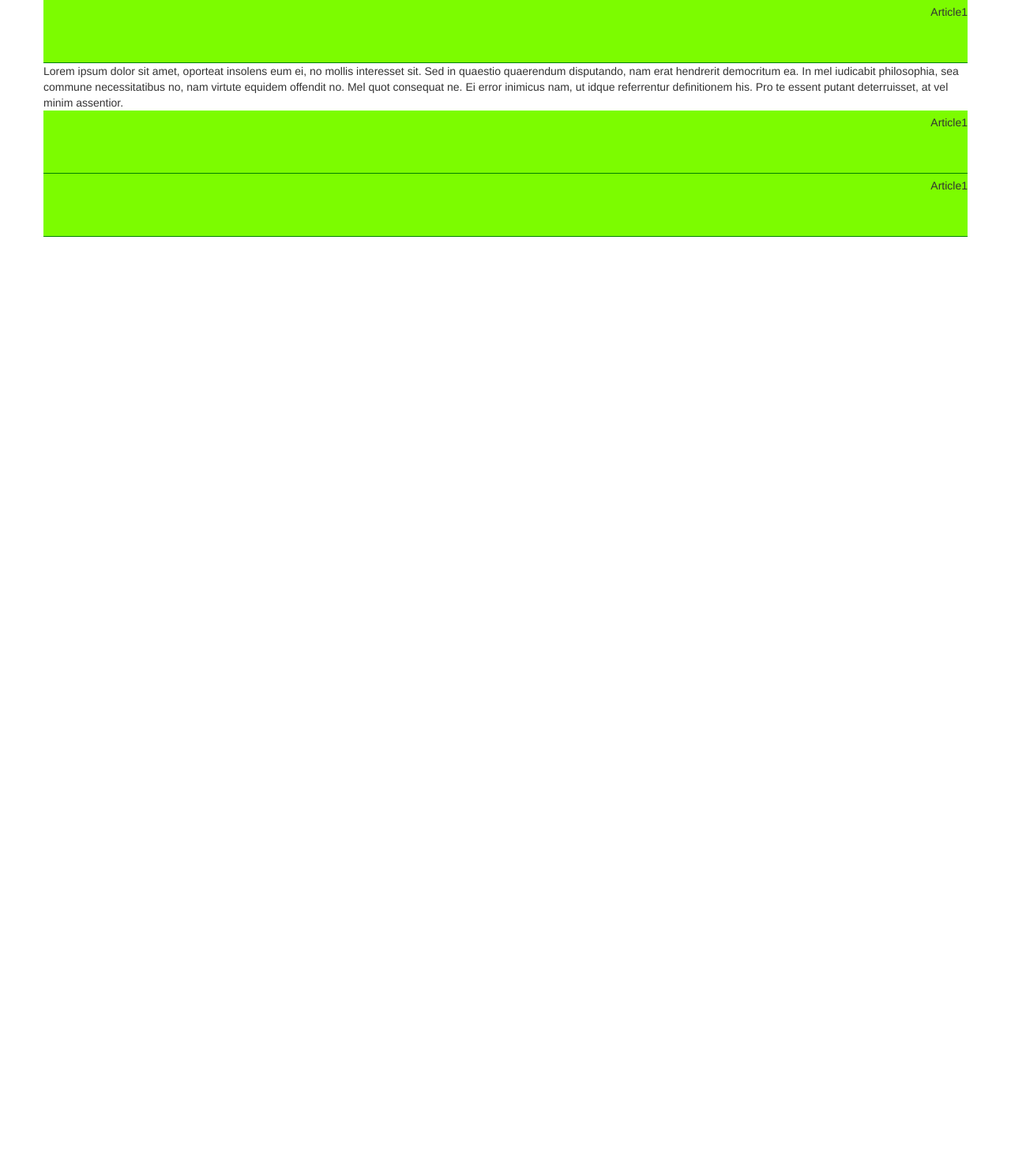
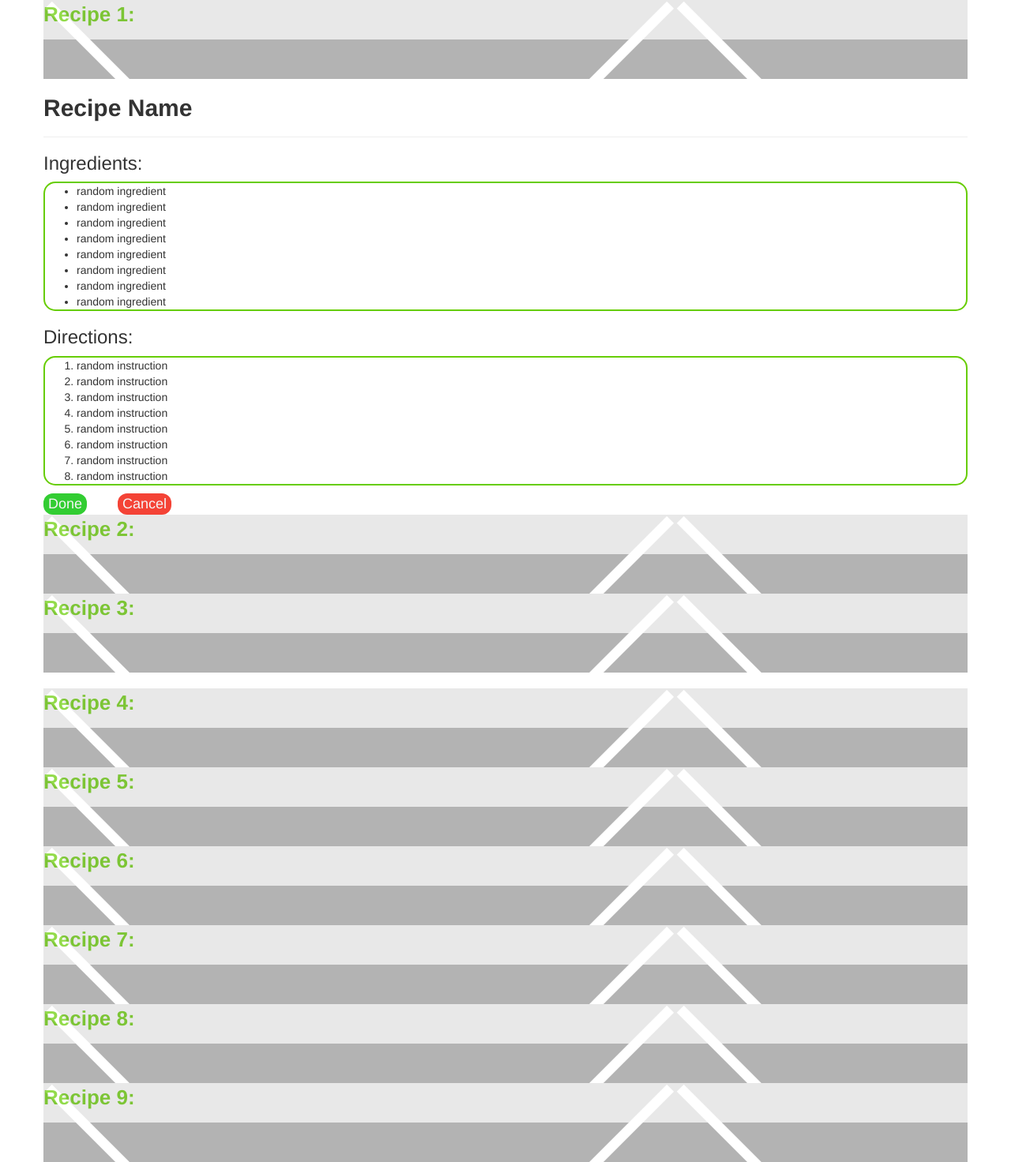
Before and after one commit to AustinBCIT/MVF, a PHP site: page /ingredients.html in a window 1280 px wide, after a click on "Recipe 1:". Shown: the part 52-1524 px from the top of the page at 79% size. Before the commit the page ends 352 px from the top, so only its background shows below. Run offline with PHP 8.4, Linux system fonts and the light colour scheme; some libraries are stand-ins or nearby versions.

Commit message:
turned ingredients into recipes page pretty mucho

```diff
--- a/css/mobile.css
+++ b/css/mobile.css
@@ -139,8 +139,69 @@ legend{font-size:15px !important;}
 
 
 
+
+/* Recipes Page */
+
+.done {
+
+    background-color: limegreen;
+    color: whitesmoke;
+    font-size: 18px;
+    border-radius: 12px;
+    border:none;
+}
+
+.cancel {
+
+    background-color: #f44336;
+    color: whitesmoke;
+    font-size: 18px;
+    border-radius:12px;
+    border: none;
+
+}
+
+
+.recipeName {
+
+    font-weight: bold;
+
+}
+
+hr {
+
+    background-color: brown
+
+}
+
+.recipe {
+
+     background-color: white;
+    opacity: 0.7;
+    font-size: 26px;
+    font-weight: bold;
+    color: #66cd00;
+    height: 50px;
+
+}
+
+.recipe-bg {
+
+    background-image: url(Placeholder.png);
+    height: 100px;
+
+}
+
+
+ .ingredients {
+
+    border-style: solid;
+    border-width: 2px;
+    border-color: #66cd00;
+    border-radius: 15px;
+}
+
 /* Tips and trick CSS */
-
 .title-container{text-align: center;
 font-size:30px;
 }
--- a/ingredients.html
+++ b/ingredients.html
@@ -57,26 +57,296 @@
      <div class="panel-group" id="accordion">
    <div class="container">
        <div class="row">
-        <div data-parent="#accordion" data-toggle="collapse" data-target="#demo" class=" article-bg"><p class="article">Article1</p>
+        <div data-parent="#accordion" data-toggle="collapse" data-target="#demo" class=" recipe-bg"><p class="recipe">Recipe 1:</p>
 
         </div>
-           <div id="demo" class="collapse">Lorem ipsum dolor sit amet, oporteat insolens eum ei, no mollis interesset sit. Sed in quaestio quaerendum disputando, nam erat hendrerit democritum ea. In mel iudicabit philosophia, sea commune necessitatibus no, nam virtute equidem offendit no. Mel quot consequat ne. Ei error inimicus nam, ut idque referrentur definitionem his. Pro te essent putant deterruisset, at vel minim assentior.</div>
+           <div id="demo" class="collapse"><h2 class="recipeName">Recipe Name</h2>
+               <hr>
+                <h3>Ingredients: </h3>
+               <div><ul class="ingredients">
+               <li>random ingredient</li>
+               <li>random ingredient</li>
+               <li>random ingredient</li>
+               <li>random ingredient</li>
+               <li>random ingredient</li>
+               <li>random ingredient</li>
+               <li>random ingredient</li>
+               <li>random ingredient</li>
+               </ul></div>
+               <h3>Directions:</h3>
+                 <div><ol class="ingredients">
+                    <li>random instruction</li>
+                    <li>random instruction</li>
+                    <li>random instruction</li>
+                    <li>random instruction</li>
+                    <li>random instruction</li>
+                    <li>random instruction</li>
+                    <li>random instruction</li>
+                    <li>random instruction</li>
+                    </ol>
+                   </div>
+               <div><button class="done">Done</button>&nbsp;&nbsp;&nbsp;&nbsp;&nbsp;&nbsp;&nbsp;&nbsp;&nbsp;&nbsp;<button class="cancel">Cancel</button></div>
+
+           </div>
 
        </div>
     </div>
 
     <div class="container">
        <div class="row">
-        <div class=" article-bg" data-parent="#accordion" data-toggle="collapse" data-target="#demo1"><p class="article">Article1</p>
+        <div class=" recipe-bg" data-parent="#accordion" data-toggle="collapse" data-target="#demo1"><p class="recipe" >Recipe 2:</p>
         </div>
-           <div id="demo1" class="collapse">Lorem ipsum dolor sit amet, oporteat insolens eum ei, no mollis interesset sit. Sed in quaestio quaerendum disputando, nam erat hendrerit democritum ea. In mel iudicabit philosophia, sea commune necessitatibus no, nam virtute equidem offendit no. Mel quot consequat ne. Ei error inimicus nam, ut idque referrentur definitionem his. Pro te essent putant deterruisset, at vel minim assentior.</div>
+           <div id="demo1" class="collapse"><h2 class="recipeName">Recipe Name</h2>
+               <hr>
+                <h3>Ingredients: </h3>
+               <div><ul class="ingredients">
+               <li>random ingredient</li>
+               <li>random ingredient</li>
+               <li>random ingredient</li>
+               <li>random ingredient</li>
+               <li>random ingredient</li>
+               <li>random ingredient</li>
+               <li>random ingredient</li>
+               <li>random ingredient</li>
+               </ul></div>
+               <h3>Directions:</h3>
+                 <div><ol class="ingredients">
+                    <li>random instruction</li>
+                    <li>random instruction</li>
+                    <li>random instruction</li>
+                    <li>random instruction</li>
+                    <li>random instruction</li>
+                    <li>random instruction</li>
+                    <li>random instruction</li>
+                    <li>random instruction</li>
+                    </ol>
+                   </div>
+               <div><button class="done">Done</button>&nbsp;&nbsp;&nbsp;&nbsp;&nbsp;&nbsp;&nbsp;&nbsp;&nbsp;&nbsp;<button class="cancel">Cancel</button></div>  </div>
        </div>
     </div>
     <div class="container">
        <div class="row">
-        <div class="article-bg" data-parent="#accordion" data-toggle="collapse" data-target="#demo2"><p class="article">Article1</p>
+        <div class="recipe-bg" data-parent="#accordion" data-toggle="collapse" data-target="#demo2"><p class="recipe">Recipe 3:</p>
         </div>
-           <div id="demo2" class="collapse">Lorem ipsum dolor sit amet, oporteat insolens eum ei, no mollis interesset sit. Sed in quaestio quaerendum disputando, nam erat hendrerit democritum ea. In mel iudicabit philosophia, sea commune necessitatibus no, nam virtute equidem offendit no. Mel quot consequat ne. Ei error inimicus nam, ut idque referrentur definitionem his. Pro te essent putant deterruisset, at vel minim assentior.</div>
+           <div id="demo2" class="collapse"><h2 class="recipeName">Recipe Name</h2>
+               <hr>
+                <h3>Ingredients: </h3>
+               <div><ul class="ingredients">
+               <li>random ingredient</li>
+               <li>random ingredient</li>
+               <li>random ingredient</li>
+               <li>random ingredient</li>
+               <li>random ingredient</li>
+               <li>random ingredient</li>
+               <li>random ingredient</li>
+               <li>random ingredient</li>
+               </ul></div>
+               <h3>Directions:</h3>
+                 <div><ol class="ingredients">
+                    <li>random instruction</li>
+                    <li>random instruction</li>
+                    <li>random instruction</li>
+                    <li>random instruction</li>
+                    <li>random instruction</li>
+                    <li>random instruction</li>
+                    <li>random instruction</li>
+                    <li>random instruction</li>
+                    </ol>
+                   </div>
+               <div><button class="done">Done</button>&nbsp;&nbsp;&nbsp;&nbsp;&nbsp;&nbsp;&nbsp;&nbsp;&nbsp;&nbsp;<button class="cancel">Cancel</button></div>  </div>
        </div>
     </div>
     </div>
+    <div class="container">
+       <div class="row">
+        <div class="recipe-bg" data-parent="#accordion" data-toggle="collapse" data-target="#demo3"><p class="recipe">Recipe 4:</p>
+        </div>
+           <div id="demo3" class="collapse"><h2 class="recipeName">Recipe Name</h2>
+               <hr>
+                <h3>Ingredients: </h3>
+               <div><ul class="ingredients">
+               <li>random ingredient</li>
+               <li>random ingredient</li>
+               <li>random ingredient</li>
+               <li>random ingredient</li>
+               <li>random ingredient</li>
+               <li>random ingredient</li>
+               <li>random ingredient</li>
+               <li>random ingredient</li>
+               </ul></div>
+               <h3>Directions:</h3>
+                 <div><ol class="ingredients">
+                    <li>random instruction</li>
+                    <li>random instruction</li>
+                    <li>random instruction</li>
+                    <li>random instruction</li>
+                    <li>random instruction</li>
+                    <li>random instruction</li>
+                    <li>random instruction</li>
+                    <li>random instruction</li>
+                    </ol>
+                   </div>
+               <div><button class="done">Done</button>&nbsp;&nbsp;&nbsp;&nbsp;&nbsp;&nbsp;&nbsp;&nbsp;&nbsp;&nbsp;<button class="cancel">Cancel</button></div>  </div>
+       </div>
+    </div>
+    <div class="container">
+       <div class="row">
+        <div class="recipe-bg" data-parent="#accordion" data-toggle="collapse" data-target="#demo4"><p class="recipe">Recipe 5:</p>
+        </div>
+           <div id="demo4" class="collapse"><h2 class="recipeName">Recipe Name</h2>
+               <hr>
+                <h3>Ingredients: </h3>
+               <div><ul class="ingredients">
+               <li>random ingredient</li>
+               <li>random ingredient</li>
+               <li>random ingredient</li>
+               <li>random ingredient</li>
+               <li>random ingredient</li>
+               <li>random ingredient</li>
+               <li>random ingredient</li>
+               <li>random ingredient</li>
+               </ul></div>
+               <h3>Directions:</h3>
+                 <div><ol class="ingredients">
+                    <li>random instruction</li>
+                    <li>random instruction</li>
+                    <li>random instruction</li>
+                    <li>random instruction</li>
+                    <li>random instruction</li>
+                    <li>random instruction</li>
+                    <li>random instruction</li>
+                    <li>random instruction</li>
+                    </ol>
+                   </div>
+               <div><button class="done">Done</button>&nbsp;&nbsp;&nbsp;&nbsp;&nbsp;&nbsp;&nbsp;&nbsp;&nbsp;&nbsp;<button class="cancel">Cancel</button></div>  </div>
+       </div>
+    </div>
+    <div class="container">
+       <div class="row">
+        <div class="recipe-bg" data-parent="#accordion" data-toggle="collapse" data-target="#demo5"><p class="recipe">Recipe 6:</p>
+        </div>
+           <div id="demo5" class="collapse"><h2 class="recipeName">Recipe Name</h2>
+               <hr>
+                <h3>Ingredients: </h3>
+               <div><ul class="ingredients">
+               <li>random ingredient</li>
+               <li>random ingredient</li>
+               <li>random ingredient</li>
+               <li>random ingredient</li>
+               <li>random ingredient</li>
+               <li>random ingredient</li>
+               <li>random ingredient</li>
+               <li>random ingredient</li>
+               </ul></div>
+               <h3>Directions:</h3>
+                 <div><ol class="ingredients">
+                    <li>random instruction</li>
+                    <li>random instruction</li>
+                    <li>random instruction</li>
+                    <li>random instruction</li>
+                    <li>random instruction</li>
+                    <li>random instruction</li>
+                    <li>random instruction</li>
+                    <li>random instruction</li>
+                    </ol>
+                   </div>
+               <div><button class="done">Done</button>&nbsp;&nbsp;&nbsp;&nbsp;&nbsp;&nbsp;&nbsp;&nbsp;&nbsp;&nbsp;<button class="cancel">Cancel</button></div>  </div>
+       </div>
+    </div>
+    <div class="container">
+       <div class="row">
+        <div class="recipe-bg" data-parent="#accordion" data-toggle="collapse" data-target="#demo6"><p class="recipe">Recipe 7:</p>
+        </div>
+           <div id="demo6" class="collapse"><h2 class="recipeName">Recipe Name</h2>
+               <hr>
+                <h3>Ingredients: </h3>
+               <div><ul class="ingredients">
+               <li>random ingredient</li>
+               <li>random ingredient</li>
+               <li>random ingredient</li>
+               <li>random ingredient</li>
+               <li>random ingredient</li>
+               <li>random ingredient</li>
+               <li>random ingredient</li>
+               <li>random ingredient</li>
+               </ul></div>
+               <h3>Directions:</h3>
+                 <div><ol class="ingredients">
+                    <li>random instruction</li>
+                    <li>random instruction</li>
+                    <li>random instruction</li>
+                    <li>random instruction</li>
+                    <li>random instruction</li>
+                    <li>random instruction</li>
+                    <li>random instruction</li>
+                    <li>random instruction</li>
+                    </ol>
+                   </div>
+               <div><button class="done">Done</button>&nbsp;&nbsp;&nbsp;&nbsp;&nbsp;&nbsp;&nbsp;&nbsp;&nbsp;&nbsp;<button class="cancel">Cancel</button></div>  </div>
+       </div>
+    </div>
+    <div class="container">
+       <div class="row">
+        <div class="recipe-bg" data-parent="#accordion" data-toggle="collapse" data-target="#demo7"><p class="recipe">Recipe 8:</p>
+        </div>
+           <div id="demo7" class="collapse"><h2 class="recipeName">Recipe Name</h2>
+               <hr>
+                <h3>Ingredients: </h3>
+               <div><ul class="ingredients">
+               <li>random ingredient</li>
+               <li>random ingredient</li>
+               <li>random ingredient</li>
+               <li>random ingredient</li>
+               <li>random ingredient</li>
+               <li>random ingredient</li>
+               <li>random ingredient</li>
+               <li>random ingredient</li>
+               </ul></div>
+               <h3>Directions:</h3>
+                 <div><ol class="ingredients">
+                    <li>random instruction</li>
+                    <li>random instruction</li>
+                    <li>random instruction</li>
+                    <li>random instruction</li>
+                    <li>random instruction</li>
+                    <li>random instruction</li>
+                    <li>random instruction</li>
+                    <li>random instruction</li>
+                    </ol>
+                   </div>
+               <div><button class="done">Done</button>&nbsp;&nbsp;&nbsp;&nbsp;&nbsp;&nbsp;&nbsp;&nbsp;&nbsp;&nbsp;<button class="cancel">Cancel</button></div>  </div>
+       </div>
+    </div>
+    <div class="container">
+       <div class="row">
+        <div class="recipe-bg" data-parent="#accordion" data-toggle="collapse" data-target="#demo8"><p class="recipe">Recipe 9:</p>
+        </div>
+           <div id="demo8s" class="collapse"><h2 class="recipeName">Recipe Name</h2>
+               <hr>
+
+                <h3>Ingredients: </h3>
+               <div><ul class="ingredients">
+               <li>random ingredient</li>
+               <li>random ingredient</li>
+               <li>random ingredient</li>
+               <li>random ingredient</li>
+               <li>random ingredient</li>
+               <li>random ingredient</li>
+               <li>random ingredient</li>
+               <li>random ingredient</li>
+               </ul></div>
+               <h3>Directions:</h3>
+                 <div><ol class="ingredients">
+                    <li>random instruction</li>
+                    <li>random instruction</li>
+                    <li>random instruction</li>
+                    <li>random instruction</li>
+                    <li>random instruction</li>
+                    <li>random instruction</li>
+                    <li>random instruction</li>
+                    <li>random instruction</li>
+                    </ol>
+                   </div>
+               <div><button class="done">Done</button>&nbsp;&nbsp;&nbsp;&nbsp;&nbsp;&nbsp;&nbsp;&nbsp;&nbsp;&nbsp;<button class="cancel">Cancel</button></div>  </div>
+       </div>
+    </div>
```
Also changed, not shown: css/Placeholder.png (added), css/placeholder1.jpg (added).
